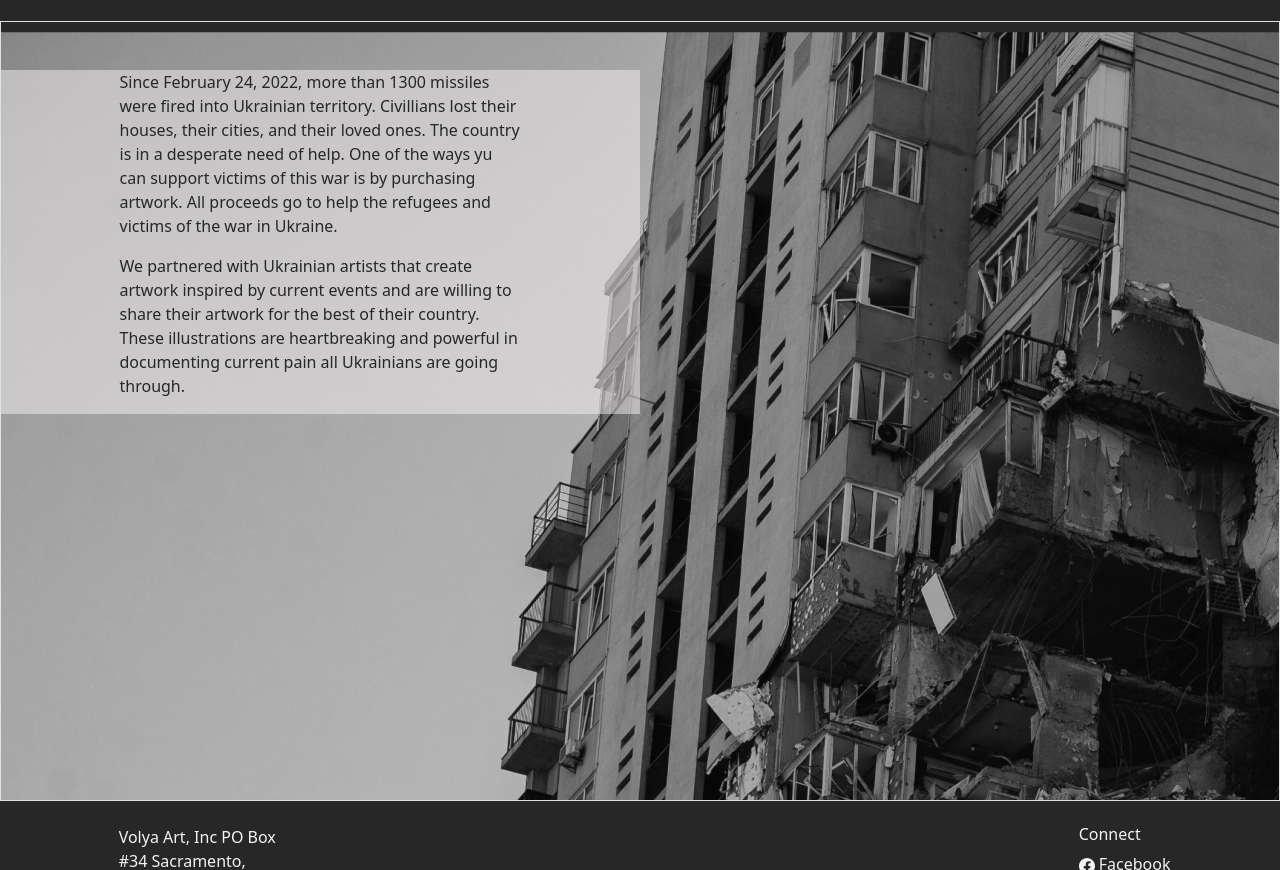
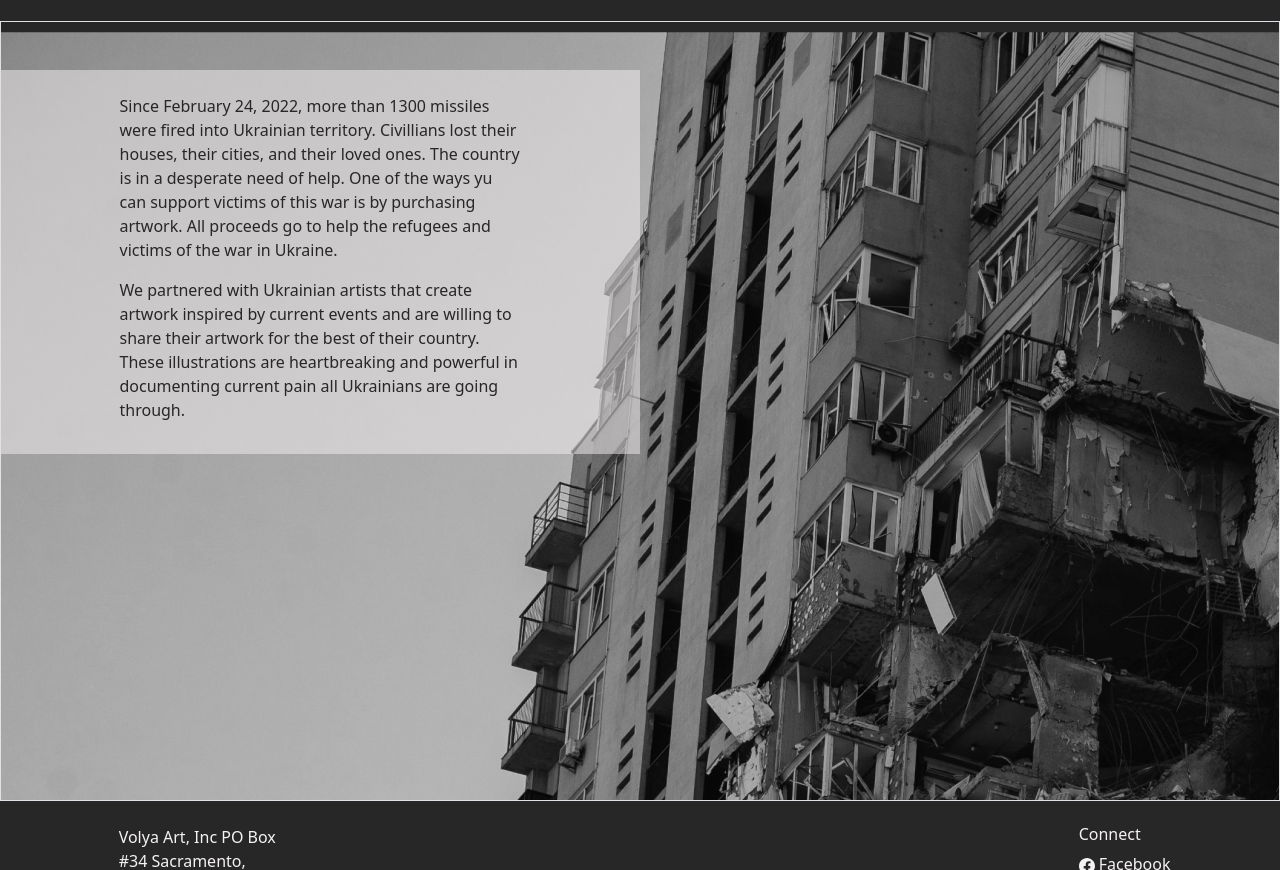
Before and after one commit to irinaching/irinaching.github.io, a plain HTML site: page index.html in a window 1280 px wide. Shown: the part 1258-2128 px from the top of the page. Drawn offline with nearby package versions, Linux system fonts and the light colour scheme.

Commit message:
Update index.html

```diff
--- a/index.html
+++ b/index.html
@@ -164,7 +164,7 @@
            id = "bottomInfo">
         <div class="row">
           <div class="col-1" id = "transparentCol" ></div>
-          <div class ="col-4" id = "transparent" >
+          <div class ="col-4 pt-4 pb-3" id = "transparent" >
             <p style = "color: #282727";>
               Since February 24, 2022, more than 1300 missiles were fired into Ukrainian territory. Civillians lost their houses, their cities, and their loved ones. The country is in a desperate need of help. One of the ways yu can support victims of this war is by purchasing artwork. All proceeds go to help the refugees and victims of the war in Ukraine.
             </p>
```
